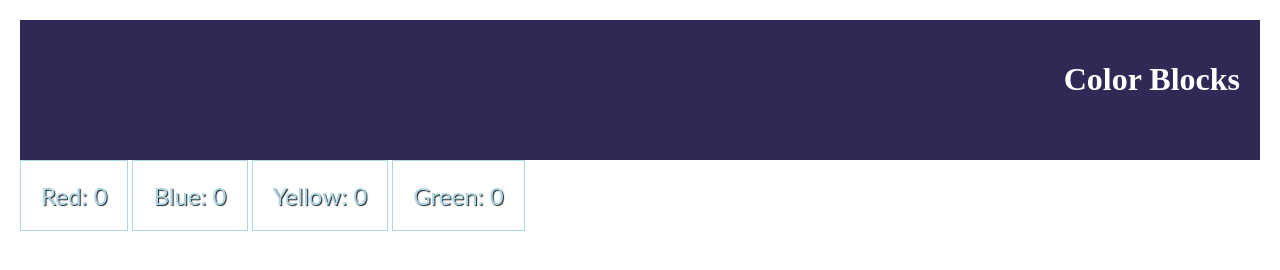
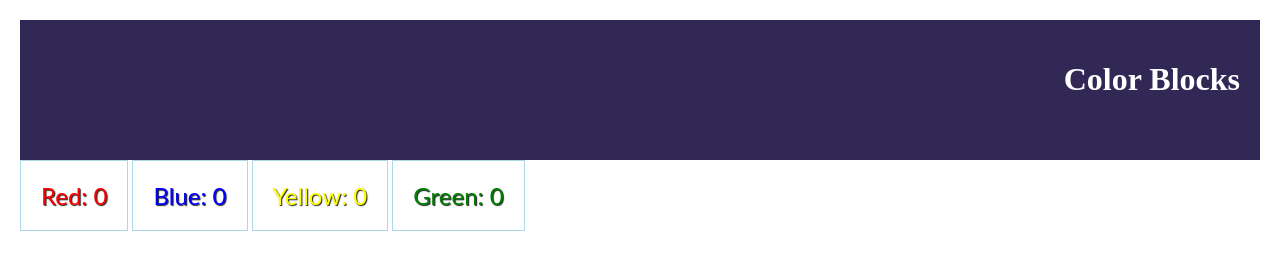
Before and after one commit to NicholasHeilman/Color_Blocks, a plain HTML site: page index.html in a window 1280 px wide. Drawn offline with Linux system fonts and the light colour scheme.

Commit message:
code cleanup

```diff
--- a/style.css
+++ b/style.css
@@ -26,7 +26,7 @@
     font-family: "Lato", sans-serif;
     font-size: 18pt;
     border: 1px solid lightblue;
-    color: lightblue;
+    color: red;
     float: center;
   }
 
@@ -37,7 +37,7 @@
     font-family: "Lato", sans-serif;
     font-size: 18pt;
     border: 1px solid lightblue;
-    color: lightblue;
+    color: blue;
     float: center;
   }
 
@@ -48,7 +48,7 @@
       font-family: "Lato", sans-serif;
       font-size: 18pt;
       border: 1px solid lightblue;
-      color: lightblue;
+      color: yellow;
       float: center;
     }
 
@@ -59,11 +59,11 @@
     font-family: "Lato", sans-serif;
     font-size: 18pt;
     border: 1px solid lightblue;
-    color: lightblue;
+    color: green;
     float: center;
   }
 #container {
-    max-width: 768px;
+    max-width: auto;
     display: flex
     flex-direction: row;
 
```
